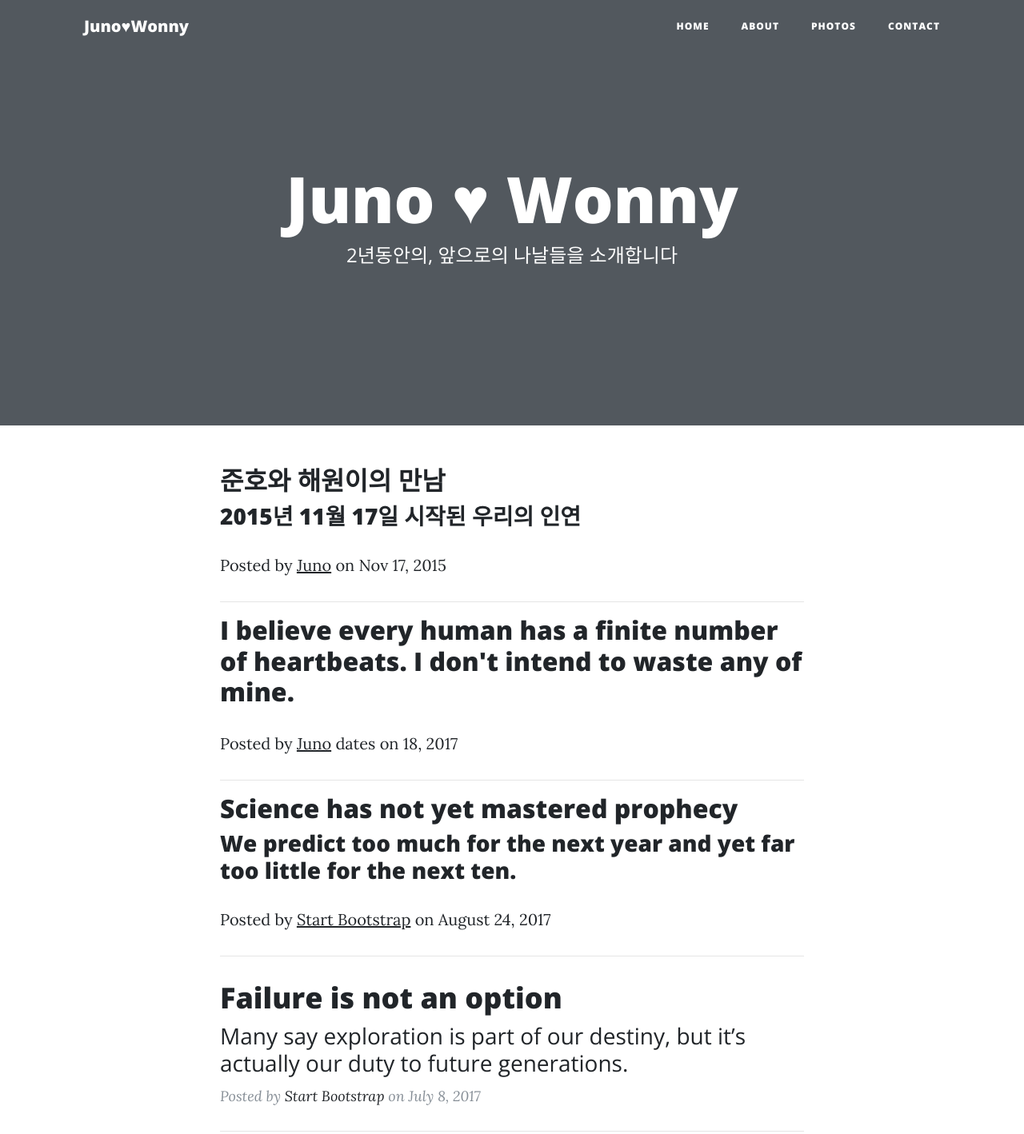
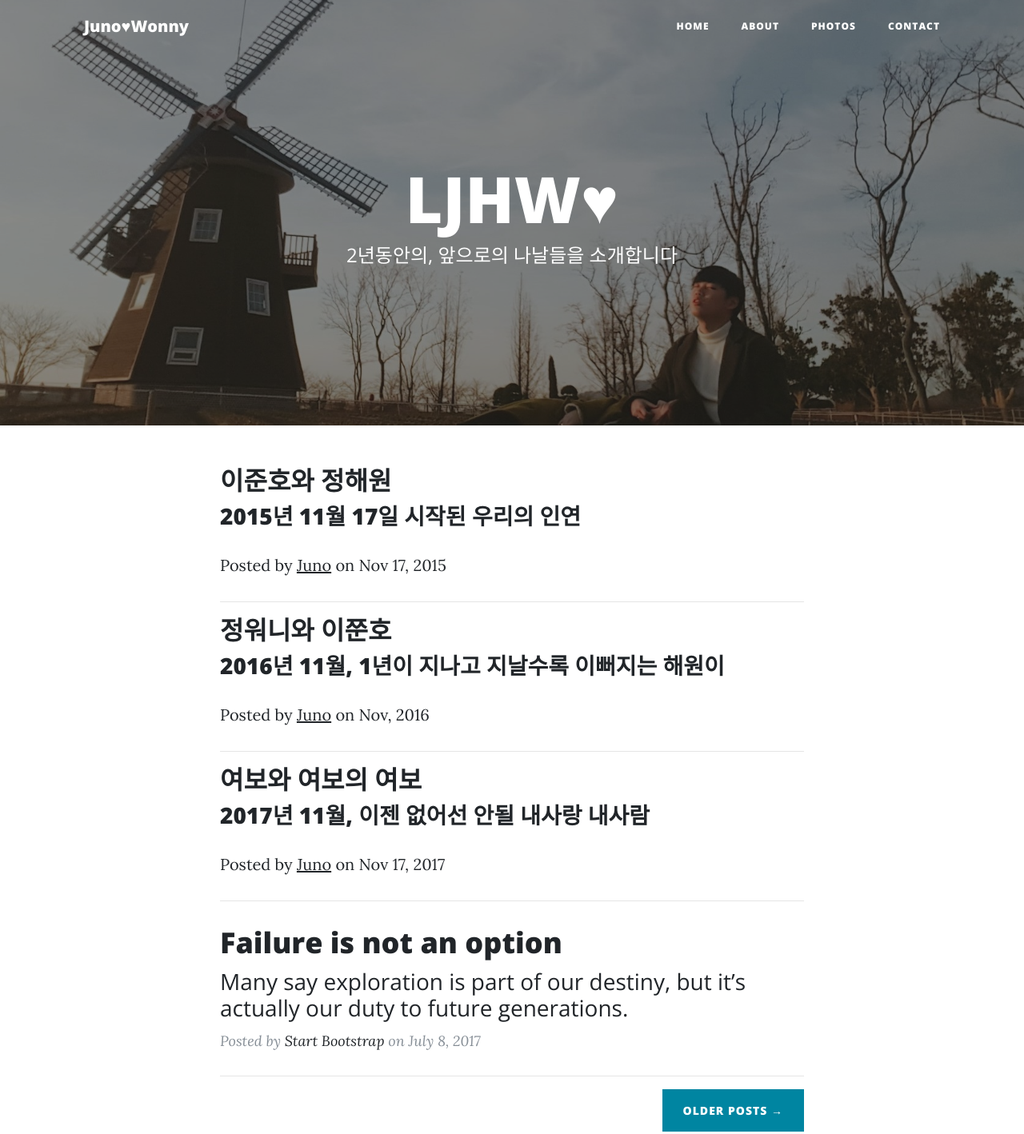
Before and after one commit to juno7803/web_juno.github.com, a website: page index.html in a window 1280 px wide. Shown: the top 1418 px of the page at 80% size. Drawn offline with nearby package versions, Linux system fonts and the light colour scheme.

Commit message:
Mod post365.html

```diff
--- a/index.html
+++ b/index.html
@@ -53,13 +53,13 @@
     </nav>
 
     <!-- Page Header -->
-    <header class="masthead" style="background-image: url('img/home-1.jpg')">
+    <header class="masthead" style="background-image: url('img/home.jpg')">
       <div class="overlay"></div>
       <div class="container">
         <div class="row">
           <div class="col-lg-8 col-md-10 mx-auto">
             <div class="site-heading">
-              <h1>Juno ♥ Wonny</h1>
+              <h1> LJHW♥ </h1>
               <span class="subheading">2년동안의, 앞으로의 나날들을 소개합니다</span>
             </div>
           </div>
@@ -74,7 +74,7 @@
           <div class="post1-preview">
             <a href="post1.html">
               <h2 class="post1-title">
-                준호와 해원이의 만남
+                이준호와 정해원
               </h2>
               <h3 class="post1-subtitle">
                 2015년 11월 17일 시작된 우리의 인연
@@ -88,26 +88,29 @@
           <div class="post365-preview">
             <a href="post365.html">
               <h2 class="post365-title">
-                I believe every human has a finite number of heartbeats. I don't intend to waste any of mine.
+                정워니와 이쭌호
               </h2>
+              <h3 class="post365-subtitle">
+                2016년 11월, 1년이 지나고 지날수록 이뻐지는 해원이
+              </h3>
             </a>
             <p class="post365-meta">Posted by
               <a href="#">Juno</a>
-              dates on  18, 2017</p>
+              on Nov, 2016</p>
           </div>
           <hr>
           <div class="post730-preview">
             <a href="post730.html">
               <h2 class="post730-title">
-                Science has not yet mastered prophecy
+                여보와 여보의 여보
               </h2>
               <h3 class="post730-subtitle">
-                We predict too much for the next year and yet far too little for the next ten.
+                2017년 11월, 이젠 없어선 안될 내사랑 내사람
               </h3>
             </a>
             <p class="post730-meta">Posted by
-              <a href="#">Start Bootstrap</a>
-              on August 24, 2017</p>
+              <a href="#">Juno</a>
+              on Nov 17, 2017</p>
           </div>
           <hr>
           <div class="post-preview">
```
Also changed, not shown: post365.html (+7 -8 lines), img/post365-1.jpg (added), img/post365-2.jpg (added).
